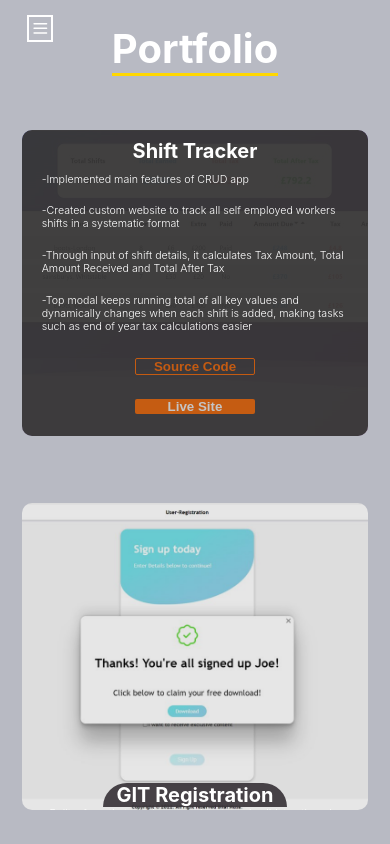
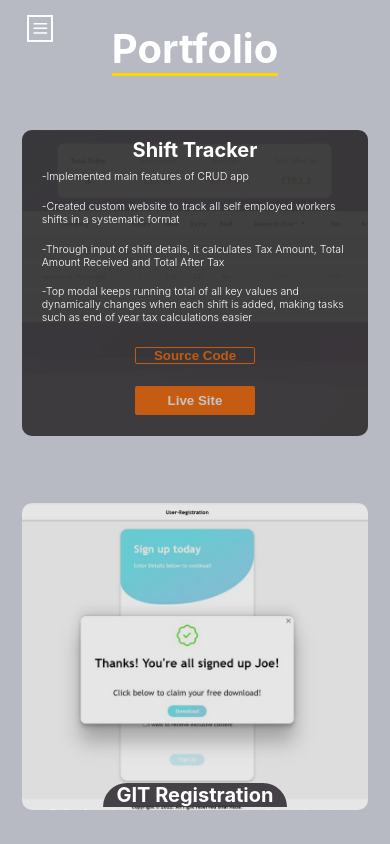
Before and after one commit to bm298/Website, a React (Create React App) app: page / in a window 390 px wide. In both pictures the pointer is over the button 195 px from the left and 2987 px from the top of the page. Shown: the part 2565-3409 px from the top of the page. Built offline with nearby package versions, Linux system fonts and the light colour scheme.

Commit message:
updated portfolio changes

```diff
--- a/src/navBar.css
+++ b/src/navBar.css
@@ -352,6 +352,7 @@ font-size: 1rem;
 
 #portfolioBoxes:hover .liveSite {
     font-size: 1rem;
+    padding: 0.5rem 0;
     }
 
 /* footer section */
```
